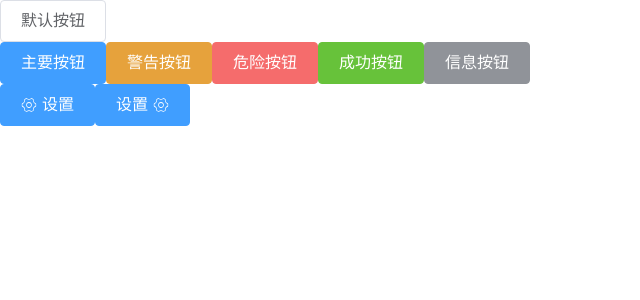
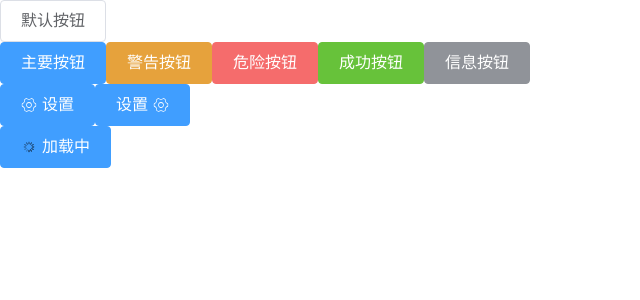
Before and after one commit to ruiqi11/mos-ui, a Vue app: page / in a window 1280 px wide. Shown: the top 300 px of the page, without its empty margins (0-640 px from the left). Built offline with nearby package versions, Linux system fonts and the light colour scheme.

Commit message:
feat: Loading Button

```diff
--- a/src/App.vue
+++ b/src/App.vue
@@ -14,5 +14,7 @@
     <br>
     <mos-button type="primary" icon='icon-shezhi'>设置</mos-button>
     <mos-button type="primary" icon='icon-shezhi' iconPosition="right">设置</mos-button>
+    <br>
+    <mos-button type="primary" loading>加载中</mos-button>
   </div>
 </template>
--- a/src/packages/button.vue
+++ b/src/packages/button.vue
@@ -1,6 +1,9 @@
 <template>
-  <button class="mos-button" :class="btnClass">
+  <button class="mos-button" :disabled='loading' :class="btnClass">
+    <!-- 字体图标 -->
     <mos-icon :icon="icon" v-if="icon" class="icon"></mos-icon>
+    <!-- 加载状态 -->
+    <mos-icon icon="icon-jiazai" v-if="loading" class="icon"></mos-icon>
     <span v-if="this.$slots.default">
       <slot></slot>
     </span>
@@ -37,6 +40,10 @@ export default {
         }
         return true
       }
+    },
+    loading: {
+      type: Boolean, // 布尔类型在传值的时候可以直接写不用赋值
+      default: false
     }
   },
   setup(props) {
@@ -54,10 +61,6 @@ export default {
       return classes
     })
 
-    // 图标位置
-    // const iconPosition = computed(() => {
-
-    // })
     return {
       btnClass
     }
@@ -128,6 +131,13 @@ $active-color: #3a8ee6;
     width: 16px;
     height: 16px;
   }
+  // loading 状态
+  &[disabled]{ // 属性选择器
+    cursor: not-allowed; // 禁止点击
+    .icon {
+      @include spin; // 旋转
+    }
+  }
 }
 .icon-left {
   .icon {
--- a/src/styles/_var.scss
+++ b/src/styles/_var.scss
@@ -20,3 +20,17 @@ $info-active: #82848a;
   margin: 0;
   box-sizing: border-box;
 }
+
+// 旋转动画
+@keyframes spin {
+  0% {
+    transform: rotate(0deg);
+  }
+  100% {
+    transform: rotate(360deg);
+  }
+}
+
+@mixin spin {
+  animation: spin 2s infinite linear;
+}
```
